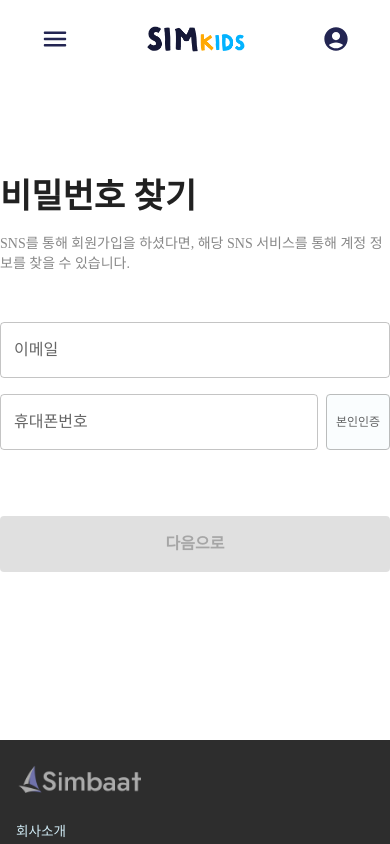
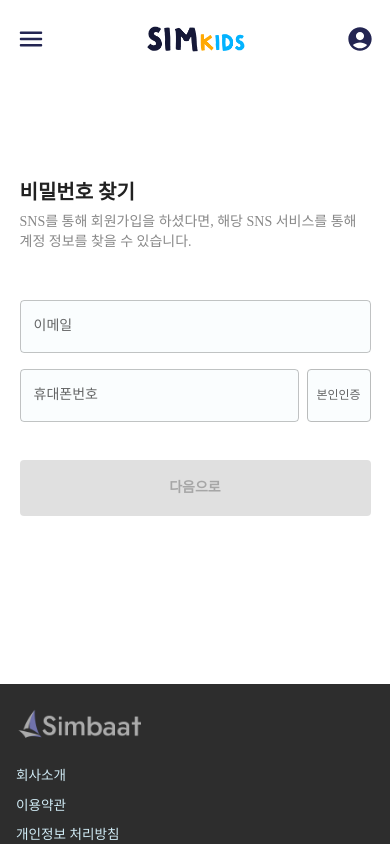
Before and after one commit to kkevi/dotdanji-shop, a Next.js app: page /find in a window 390 px wide. Shown: the top 844 px of the page. Built offline with nearby package versions, Linux system fonts and the light colour scheme; a web font is replaced by a local one; what minilog would draw is missing.

Commit message:
아이디 및 비밀번호 찾기 화면 반응형 구현

```diff
--- a/src/Components/main-layout/TopbarMobile.tsx
+++ b/src/Components/main-layout/TopbarMobile.tsx
@@ -52,7 +52,7 @@ export default function TopbarMobile() {
                 maxWidth="sm"
                 sx={{
                     py: scrollPosition < 120 ? 2 : 1,
-                    px: 4,
+                    px: 1,
                     transition: "0.5s",
                 }}
             >
--- a/src/Find/find-email/FindEmail.tsx
+++ b/src/Find/find-email/FindEmail.tsx
@@ -8,10 +8,12 @@ import {useVerfiyPhone} from "lib/useVerifyData"
 import FindEmail1 from "./components/FindEmail1"
 import FindEmail2 from "./components/FindEmail2"
 
-type FindEmailProps = {}
+type FindEmailProps = {
+    mobile: boolean
+}
 
 export default function FindEmail(props: FindEmailProps) {
-    const {} = props
+    const {mobile} = props
     const route = useRouter()
     const classes = useStyles()
     const [fintStep, setFindStep] = useState<string>("before")
@@ -51,12 +53,12 @@ export default function FindEmail(props: FindEmailProps) {
                     setPhoneNumber={setPhoneNumber}
                     onClickCheck={onClickCheck}
                     warningPhone={warningPhone}
+                    mobile={mobile}
                 />
             ) : (
-                <FindEmail2 email={email} />
+                <FindEmail2 email={email} mobile={mobile} />
             )}
             <Button
-                sx={{mt: 6, mb: 3}}
                 className={classes.containedButton}
                 variant="contained"
                 fullWidth
--- a/src/Find/find-email/components/FindEmail1.tsx
+++ b/src/Find/find-email/components/FindEmail1.tsx
@@ -1,30 +1,32 @@
 import React from "react"
 
-import {Button, Stack, TextField, Typography} from "@mui/material"
+import {Button, Stack, Typography} from "@mui/material"
 import useStyles from "../../styles"
+
+import {CustomedTextField} from "components/customed-textfield/CustomedTextField"
 
 type FindEmail1Props = {
     phoneNumber: string
     setPhoneNumber: React.Dispatch<React.SetStateAction<string>>
     onClickCheck: () => void
     warningPhone: string
+    mobile: boolean
 }
 
 export default function FindEmail1(props: FindEmail1Props) {
-    const {phoneNumber, setPhoneNumber, onClickCheck, warningPhone} = props
+    const {phoneNumber, setPhoneNumber, onClickCheck, warningPhone, mobile} = props
     const classes = useStyles()
 
     return (
         <>
-            <Typography mt={2} variant="body2" fontWeight={400} color="#888">
+            <Typography mt={mobile ? 0.5 : 2} variant="body2" fontWeight={400} color="#888">
                 SNS를 통해 회원가입을 하셨다면, 해당 SNS 서비스를 통해 계정 정보를 찾을 수 있습니다.
             </Typography>
             <Stack width="100%" direction="row" mt={6}>
-                <TextField
-                    className={classes.textField}
+                <CustomedTextField
+                    sx={{mb: 0}}
+                    type="number"
                     label="휴대폰번호"
-                    variant="outlined"
-                    fullWidth
                     value={phoneNumber}
                     onChange={e => setPhoneNumber(e.target.value)}
                 />
@@ -32,7 +34,7 @@ export default function FindEmail1(props: FindEmail1Props) {
                     본인인증
                 </Button>
             </Stack>
-            <Typography ml={1} mt={1} variant="caption" height={10} color="red">
+            <Typography ml={1} mt={mobile ? 0.5 : 1} variant="caption" height={10} color="red">
                 {warningPhone}
             </Typography>
         </>
--- a/src/Find/find-email/components/FindEmail2.tsx
+++ b/src/Find/find-email/components/FindEmail2.tsx
@@ -5,13 +5,14 @@ import {Typography} from "@mui/material"
 
 type FindEmail2Props = {
     email: string
+    mobile: boolean
 }
 
-export default function FindEmail2({email}: FindEmail2Props) {
+export default function FindEmail2({email, mobile}: FindEmail2Props) {
     const theme = useTheme()
     return (
         <>
-            <Typography mt={6} variant="body2" fontWeight={400}>
+            <Typography mt={mobile ? 3 : 6} variant="body2" fontWeight={400}>
                 회원님의 이메일은
             </Typography>
             <Typography variant="h6" fontWeight={800} color={theme.palette.primary.dark}>
--- a/src/Find/find-pw/FindPw.tsx
+++ b/src/Find/find-pw/FindPw.tsx
@@ -9,10 +9,12 @@ import {useVerfiyPhone, useVerfiyEmail, useVerfiyPw} from "lib/useVerifyData"
 import FindPw1 from "./components/FindPw1"
 import FindPw2 from "./components/FindPw2"
 
-type FindPwProps = {}
+type FindPwProps = {
+    mobile: boolean
+}
 
 export default function FindPw(props: FindPwProps) {
-    const {} = props
+    const {mobile} = props
     const route = useRouter()
     const classes = useStyles()
     const [findStep, setFindStep] = useState<string>("before")
@@ -71,6 +73,7 @@ export default function FindPw(props: FindPwProps) {
                     setPhoneNumber={setPhoneNumber}
                     onClickCheck={onClickCheck}
                     warningPhone={warningPhone}
+                    mobile={mobile}
                 />
             )}
             {findStep === "after" && (
@@ -80,10 +83,11 @@ export default function FindPw(props: FindPwProps) {
                     confirmNewPw={confirmNewPw}
                     setConfirmNewPw={setConfirmNewPw}
                     warningPw={warningPw}
+                    mobile={mobile}
                 />
             )}
             {findStep === "finished" && (
-                <Typography mt={6} fontSize={18}>
+                <Typography mt={mobile ? 3 : 6} fontSize={18}>
                     회원님의 비밀번호 재설정이 완료 되었습니다.
                     <br />새 비밀번호로 로그인 해주세요.
                 </Typography>
--- a/src/Find/find-pw/components/FindPw1.tsx
+++ b/src/Find/find-pw/components/FindPw1.tsx
@@ -1,7 +1,9 @@
 import React from "react"
 
-import {Button, Stack, TextField, Typography} from "@mui/material"
+import {Button, Stack, Typography} from "@mui/material"
 import useStyles from "../../styles"
+
+import {CustomedTextField} from "components/customed-textfield/CustomedTextField"
 
 type FindPw1Props = {
     email: string
@@ -10,31 +12,30 @@ type FindPw1Props = {
     setPhoneNumber: React.Dispatch<React.SetStateAction<string>>
     onClickCheck: () => void
     warningPhone: string
+    mobile: boolean
 }
 
 export default function FindPw1(props: FindPw1Props) {
-    const {email, setEmail, phoneNumber, setPhoneNumber, onClickCheck, warningPhone} = props
+    const {email, setEmail, phoneNumber, setPhoneNumber, onClickCheck, warningPhone, mobile} = props
     const classes = useStyles()
 
     return (
         <>
-            <Typography mt={2} mb={6} variant="body2" fontWeight={400} color="#888">
+            <Typography mt={mobile ? 0.5 : 2} mb={6} variant="body2" fontWeight={400} color="#888">
                 SNS를 통해 회원가입을 하셨다면, 해당 SNS 서비스를 통해 계정 정보를 찾을 수 있습니다.
             </Typography>
-            <TextField
-                className={classes.textField}
+            <CustomedTextField
+                sx={{mb: 0}}
                 label="이메일"
                 variant="outlined"
-                fullWidth
                 value={email}
                 onChange={e => setEmail(e.target.value)}
             />
             <Stack width="100%" direction="row" mt={2}>
-                <TextField
-                    className={classes.textField}
+                <CustomedTextField
+                    sx={{mb: 0}}
                     label="휴대폰번호"
                     variant="outlined"
-                    fullWidth
                     value={phoneNumber}
                     onChange={e => setPhoneNumber(e.target.value)}
                 />
@@ -42,7 +43,7 @@ export default function FindPw1(props: FindPw1Props) {
                     본인인증
                 </Button>
             </Stack>
-            <Typography ml={1} mt={1} variant="caption" height={10} color="red">
+            <Typography ml={1} mt={mobile ? 0.5 : 1} variant="caption" height={10} color="red">
                 {warningPhone}
             </Typography>
         </>
--- a/src/Find/index.tsx
+++ b/src/Find/index.tsx
@@ -1,30 +1,33 @@
 import React from "react"
 import {useRouter} from "next/router"
 
-import {Stack, Typography} from "@mui/material"
+import {Stack, Typography, useMediaQuery} from "@mui/material"
 import {useTheme} from "@mui/system"
-import useStyles from "./styles"
 
 import FindEmail from "./find-email/FindEmail"
 import FindPw from "./find-pw/FindPw"
 
-type FindProps = {}
-
-export default function Find(props: FindProps) {
-    const {} = props
+export default function Find() {
     const route = useRouter()
     const theme = useTheme()
-    const styles = useStyles()
+    const mobile = useMediaQuery(theme.breakpoints.down("sm"))
 
     const findEmail = route.query.find === "email"
 
     return (
-        <Stack justifyContent="center" alignItems="flex-start" width="100%" maxWidth={400} height={"100%"}>
-            <Typography mt={4} variant="h4" fontWeight={700}>
+        <Stack
+            justifyContent="center"
+            alignItems="flex-start"
+            alignSelf="center"
+            width="100%"
+            maxWidth={mobile ? "90%" : 400}
+            height={"100%"}
+        >
+            <Typography mt={4} variant={mobile ? "h6" : "h4"} fontWeight={700}>
                 {findEmail ? "이메일 찾기" : "비밀번호 찾기"}
             </Typography>
 
-            {findEmail ? <FindEmail /> : <FindPw />}
+            {findEmail ? <FindEmail mobile={mobile} /> : <FindPw mobile={mobile} />}
         </Stack>
     )
 }
--- a/src/Find/styles.ts
+++ b/src/Find/styles.ts
@@ -4,10 +4,11 @@ import {Theme} from "@mui/material"
 const styles = makeStyles((theme: Theme) =>
     createStyles({
         containedButton: {
+            marginTop: theme.breakpoints.down("sm") ? theme.spacing(3) : theme.spacing(6),
             height: 56,
             backgroundColor: "black",
             color: "white",
-            fontSize: 16,
+            fontSize: theme.breakpoints.down("sm") ? 14 : 16,
             fontWeight: 700,
             "&:hover": {
                 backgroundColor: "black",
```
Also changed, not shown: src/Find/find-pw/components/FindPw2.tsx (+9 -9 lines), src/Find/find-pw/components/FindPw3.tsx (deleted, +0 -15 lines).
